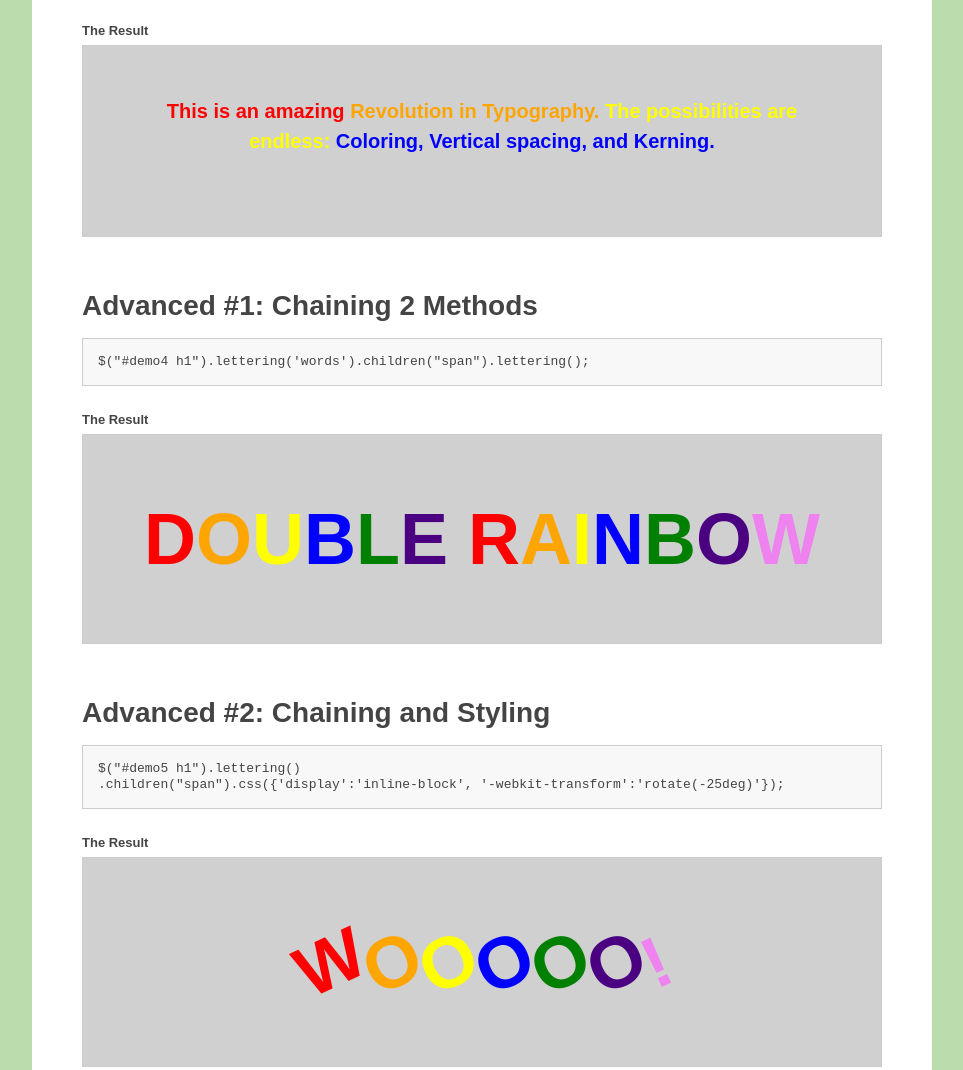
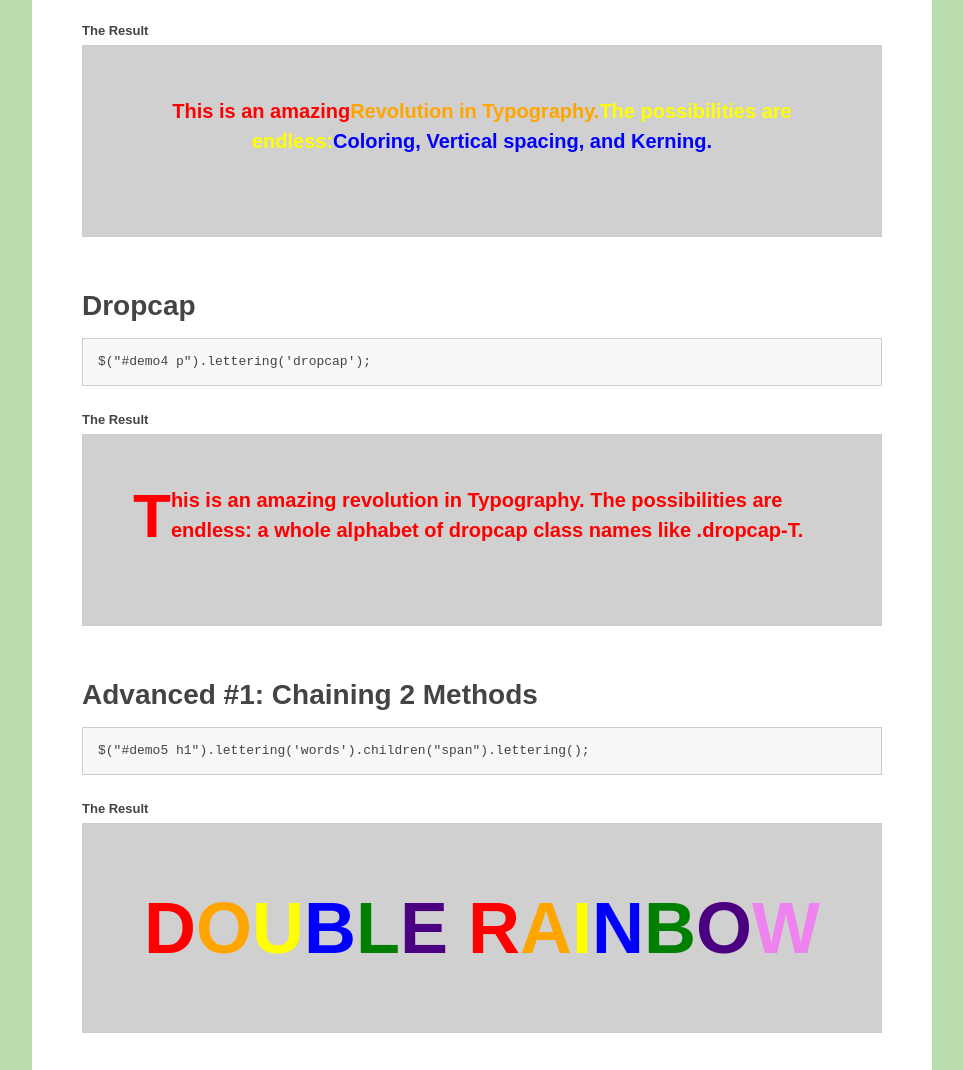
Before and after one commit to davatron5000/Lettering.js, a plain HTML site: page examples/index.html in a window 1280 px wide. Shown: the part 1291-2361 px from the top of the page, without its empty margins (158-1121 px from the left). Drawn offline with nearby package versions, Linux system fonts and the light colour scheme.

Commit message:
Modified lettering.js to use regex and a .replace() method instead of splitting and looping through arrays.
Should be faster but needs benchmarking against original.

TODO:
Find a way to preserve html, especially in the dropcap method as it will obliterate inline markup.

Signed-off-by: Robert O'Rourke <robert@o-rourke.org>

```diff
--- a/examples/index.html
+++ b/examples/index.html
@@ -40,6 +40,8 @@
 		.char5 { color: green; }
 		.char6 { color: indigo; }
 		.char7 { color: violet; }
+		#demo4 { text-align: left; }
+		.dropcap { font-size: 310%; float: left; line-height: 1; }
 	</style>
   <script src="http://ajax.googleapis.com/ajax/libs/jquery/1/jquery.min.js"></script>
   <script src="../jquery.lettering.js"></script>
@@ -48,8 +50,9 @@
 			$("#demo1 h1").lettering();
 			$("#demo2 h1").lettering('words');
 			$("#demo3 p").lettering('lines');
-			$("#demo4 h1").lettering('words').children("span").lettering();
-			$("#demo5 h1").lettering().children("span").css({'display':'inline-block', '-webkit-transform':'rotate(-25deg)'});
+			$("#demo4 p").lettering('dropcap');
+			$("#demo5 h1").lettering('words').children("span").lettering();
+			$("#demo6 h1").lettering().children("span").css({'display':'inline-block', '-webkit-transform':'rotate(-25deg)'});
 		});
   </script>
 
@@ -105,21 +108,31 @@
 				</div>
 			</section>
 
+			<section id='dropcap-demo'>
+				<h2>Dropcap</h2>
+				<code><pre>$("#demo4 p").lettering('dropcap');</pre></code>
+
+			<h4>The Result</h4>
+				<div id="demo4" class="demo">
+					<p>This is an amazing revolution in Typography. The possibilities are endless: a whole alphabet of dropcap class names like .dropcap-T.</p>
+				</div>
+			</section>
+
 			<section id='advanced1-demo'>
 				<h2>Advanced #1: Chaining 2 Methods</h2>
-<code><pre>$("#demo4 h1").lettering('words').children("span").lettering();</pre></code>
+<code><pre>$("#demo5 h1").lettering('words').children("span").lettering();</pre></code>
 			<h4>The Result</h4>
-				<div id="demo4" class="demo">
+				<div id="demo5" class="demo">
 					<h1>Double Rainbow</h1>
 				</div>
 			</section>
 
 			<section id='advanced2-demo'>
 				<h2>Advanced #2: Chaining and Styling</h2>
-<code><pre>$("#demo5 h1").lettering()
+<code><pre>$("#demo6 h1").lettering()
 	.children("span").css({'display':'inline-block', '-webkit-transform':'rotate(-25deg)'});</pre></code>
 			<h4>The Result</h4>
-				<div id="demo5" class="demo">
+				<div id="demo6" class="demo">
 					<h1>WOOOoo!</h1>
 				</div>
 			</section>
--- a/jquery.lettering.js
+++ b/jquery.lettering.js
@@ -1,6 +1,6 @@
 /*global jQuery */
 /*!
-* Lettering.JS 0.6.1
+* Lettering.JS 0.7
 *
 * Copyright 2010, Dave Rupert http://daverupert.com
 * Released under the WTFPL license
@@ -8,45 +8,58 @@
 *
 * Thanks to Paul Irish - http://paulirish.com - for the feedback.
 *
-* Date: Mon Sep 20 17:14:00 2010 -0600
+* Regexified, configurablified & deloopified by Robert O'Rourke - http://sanchothefat.com
+*
+* Date: Tue Apr 5 10:00:00 2011
 */
 (function($){
-	function injector(t, splitter, klass, after) {
-		var a = t.text().split(splitter), inject = '';
-		if (a.length) {
-			$(a).each(function(i, item) {
-				inject += '<span class="'+klass+(i+1)+'">'+item+'</span>'+after;
+	function injector(t, opts) {
+		var i = 0,
+			c = [],
+			inject = t.text().replace(opts.rgxp, function(){
+				c = [];
+				if ( opts.classes.klass ) c.push(opts.klass);
+				if ( opts.classes.text  ) c.push(opts.klass + '-' + escape( arguments[1].toLowerCase() ).replace('%','u') ); // sanitise for class name
+				if ( opts.classes.num   ) c.push(opts.klass + ++i);
+				return '<span class="' + c.join(' ') + '">'+ arguments[1] +'</span>';
 			});
-			t.empty().append(inject);
-		}
-	}
+		t.html( inject );
+    }
 
 	var methods = {
-		init : function() {
+		letters : function( options ) {
 
 			return this.each(function() {
-				injector($(this), '', 'char', '');
+				injector( $(this), $.extend({ rgxp: /(.)/gim, klass: 'char', classes: { klass: false, text: true, num: true } }, options) );
 			});
 
 		},
 
-		words : function() {
+		words: function( options ) {
 
-			return this.each(function() {
-				injector($(this), ' ', 'word', ' ');
+			return this.each(function(){
+				injector( $(this), $.extend({ rgxp: /([^\s]+)/gim, klass: 'word', classes: { klass: false, text: true, num: true } }, options) );
 			});
 
 		},
 
-		lines : function() {
+		lines : function( options ) {
 
 			return this.each(function() {
-				var r = "eefec303079ad17405c889e092e105b0";
 				// Because it's hard to split a <br/> tag consistently across browsers,
 				// (*ahem* IE *ahem*), we replaces all <br/> instances with an md5 hash
 				// (of the word "split").  If you're trying to use this plugin on that
 				// md5 hash string, it will fail because you're being ridiculous.
-				injector($(this).children("br").replaceWith(r).end(), r, 'line', '');
+				injector( $(this).children("br").replaceWith('eefec303079ad17405c889e092e105b0').end(), $.extend({ rgxp: /\s*(.*?)\s*(eefec303079ad17405c889e092e105b0|$)/gim, klass: 'line', classes: { klass: false, text: false, num: true } }, options) );
+				$('span:last',this).remove(); // currently leaves a blank extra span at the end :|
+			});
+
+		},
+
+		dropcap: function( options ) {
+
+			return this.each(function(){
+				injector( $(this), $.extend({ rgxp: /^(\w)/im, klass: 'dropcap', classes: { klass: true, text: true, num: false } }, options) );
 			});
 
 		}
@@ -54,12 +67,13 @@
 
 	$.fn.lettering = function( method ) {
 		// Method calling logic
-		if ( method && methods[method] ) {
-			return methods[ method ].apply( this, [].slice.call( arguments, 1 ));
-		} else if ( method === 'letters' || ! method ) {
-			return methods.init.apply( this, [].slice.call( arguments, 0 ) ); // always pass an array
+		if ( methods[method] ) {
+			return methods[ method ].apply( this, Array.prototype.slice.call( arguments, 1 ));
+		} else if ( typeof method === 'object' || ! method ) {
+			return methods.letters.apply( this, arguments ); // default to letters method
+		} else {
+			$.error( 'Method ' +  method + ' does not exist on jQuery.lettering' );
 		}
-		$.error( 'Method ' +  method + ' does not exist on jQuery.lettering' );
 		return this;
 	};
 
```
Also changed, not shown: README.md.
